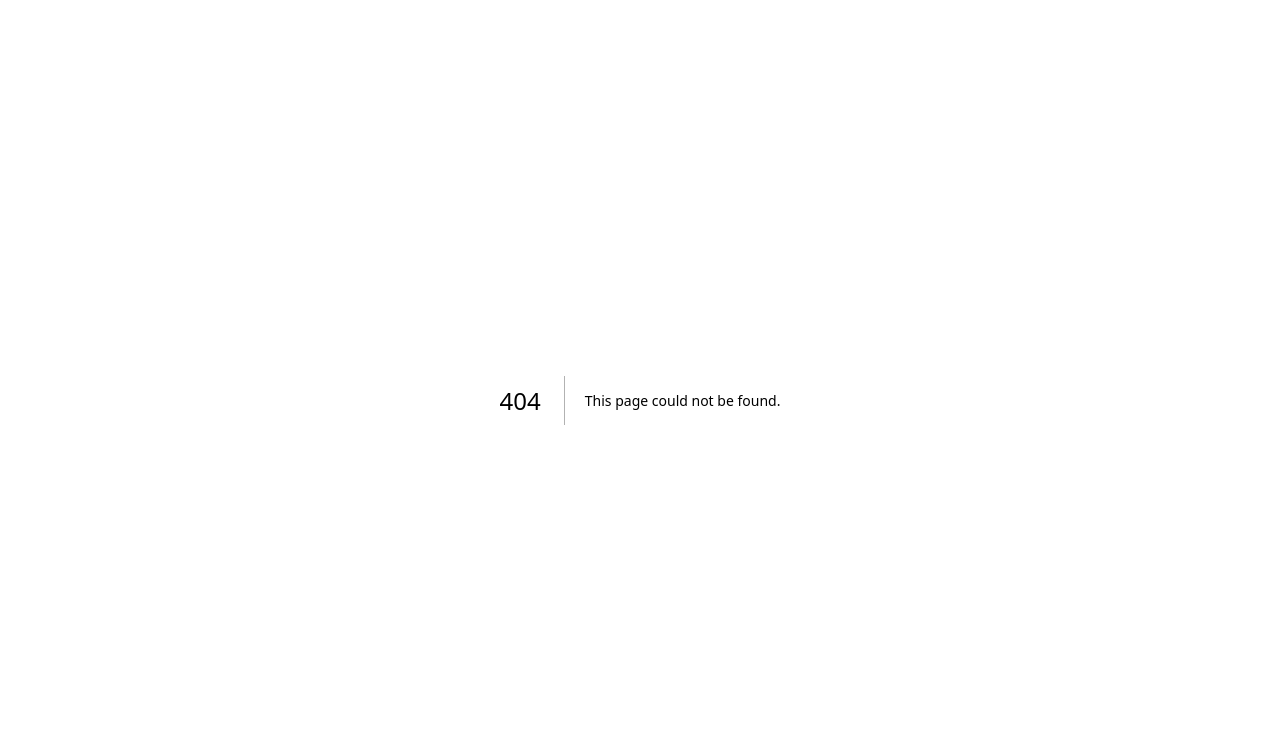
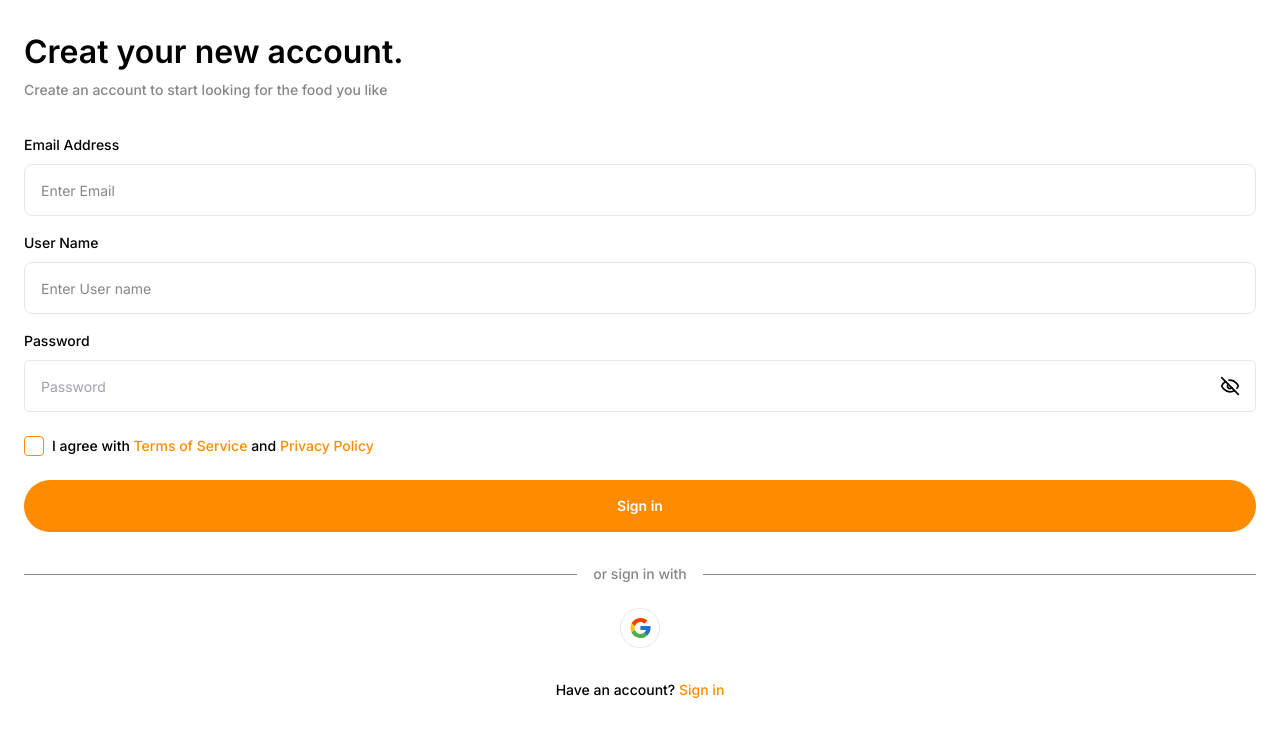
Before and after one commit to isxwor/gmt, a Next.js app: page /signup in a window 1280 px wide. Before the commit this address had no page. Shown: the top 736 px of the page. Built offline with nearby package versions, Linux system fonts and the light colour scheme.

Commit message:
add signup page

```diff
--- /dev/null
+++ b/app/(auth)/signup/page.tsx
@@ -0,0 +1,169 @@
+'use client';
+
+import { GoogleIcon } from '#/components/icons/google';
+import { Button } from '#/components/ui/button';
+import { Checkbox } from '#/components/ui/checkbox';
+import {
+  Form,
+  FormControl,
+  FormField,
+  FormItem,
+  FormLabel,
+  FormMessage,
+} from '#/components/ui/form';
+import { Input } from '#/components/ui/input';
+import { PasswordInput } from '#/components/ui/password-input';
+import { zodResolver } from '@hookform/resolvers/zod';
+import Link from 'next/link';
+import { useForm } from 'react-hook-form';
+
+import * as z from 'zod';
+
+const signupSchema = z.object({
+  email: z.string().email().min(1, 'Email is required'),
+  username: z.string().min(1, 'Username is required'),
+  password: z.string().min(1, 'Password is required'),
+  tosAgreement: z.boolean().refine((value) => value === true, {
+    message: 'You must agree to the terms of service',
+  }),
+});
+
+type SignupSchema = z.infer<typeof signupSchema>;
+
+const SignupPage = () => {
+  const form = useForm<SignupSchema>({
+    resolver: zodResolver(signupSchema),
+  });
+
+  const onSubmit = (values: SignupSchema) => {
+    console.log(values);
+  };
+
+  return (
+    <div className='container py-8'>
+      <div className='text-[32px] leading-10 font-semibold'>
+        Creat your new account.
+      </div>
+      <div className='text-sm text-muted font-medium mt-2'>
+        Create an account to start looking for the food you like
+      </div>
+
+      <Form {...form}>
+        <form
+          className='mt-8 space-y-6'
+          onSubmit={form.handleSubmit(onSubmit)}
+        >
+          <div className='space-y-[14px]'>
+            <FormField
+              control={form.control}
+              name='email'
+              render={({ field }) => (
+                <FormItem>
+                  <FormLabel>Email Address</FormLabel>
+                  <FormControl>
+                    <Input
+                      type='email'
+                      placeholder='Enter Email'
+                      {...field}
+                    />
+                  </FormControl>
+                  <FormMessage />
+                </FormItem>
+              )}
+            />
+            <FormField
+              control={form.control}
+              name='username'
+              render={({ field }) => (
+                <FormItem>
+                  <FormLabel>User Name</FormLabel>
+                  <FormControl>
+                    <Input
+                      type='text'
+                      placeholder='Enter User name'
+                      {...field}
+                    />
+                  </FormControl>
+                  <FormMessage />
+                </FormItem>
+              )}
+            />
+            <FormField
+              control={form.control}
+              name='password'
+              render={({ field }) => (
+                <FormItem>
+                  <FormLabel>Password</FormLabel>
+                  <FormControl>
+                    <PasswordInput
+                      placeholder='Password'
+                      {...field}
+                    />
+                  </FormControl>
+                  <FormMessage />
+                </FormItem>
+              )}
+            />
+          </div>
+          <FormField
+            control={form.control}
+            name='tosAgreement'
+            render={({ field }) => (
+              <FormItem>
+                <FormControl>
+                  <div className='flex gap-2 items-start'>
+                    <Checkbox
+                      checked={field.value}
+                      onChange={field.onChange}
+                    />
+                    <FormLabel className='-mt-1 sm:mt-0'>
+                      I agree with{' '}
+                      <Link
+                        href='#'
+                        className='text-primary'
+                      >
+                        Terms of Service
+                      </Link>{' '}
+                      and{' '}
+                      <Link
+                        href='#'
+                        className='text-primary'
+                      >
+                        Privacy Policy
+                      </Link>
+                    </FormLabel>
+                  </div>
+                </FormControl>
+              </FormItem>
+            )}
+          />
+
+          <Button className='w-full rounded-full'>Sign in</Button>
+        </form>
+      </Form>
+      <p className='text-sm mt-8 font-medium text-muted whitespace-nowrap flex gap-4 items-center before:h-[0.5px] before:bg-muted before:w-full after:h-[0.5px] after:bg-muted after:w-full'>
+        or sign in with
+      </p>
+      <div className='text-center'>
+        <Button
+          size='icon'
+          variant='outline'
+          className='mt-6 rounded-full'
+        >
+          <GoogleIcon />
+        </Button>
+      </div>
+      <p className='text-sm font-medium text-center mt-8'>
+        Have an account?{' '}
+        <Link
+          href='/login'
+          className='text-primary'
+        >
+          Sign in
+        </Link>
+      </p>
+    </div>
+  );
+};
+
+export default SignupPage;
--- /dev/null
+++ b/components/icons/check.tsx
@@ -0,0 +1,18 @@
+import { IconProps } from './type';
+
+export const CheckIcon = ({ fill = 'none', ...rest }: IconProps) => (
+  <svg
+    xmlns='http://www.w3.org/2000/svg'
+    width='24'
+    height='24'
+    viewBox='0 0 24 24'
+    fill={fill}
+    stroke='currentColor'
+    strokeWidth='2'
+    strokeLinecap='round'
+    strokeLinejoin='round'
+    {...rest}
+  >
+    <path d='M20 6 9 17l-5-5' />
+  </svg>
+);
--- /dev/null
+++ b/components/ui/checkbox.tsx
@@ -0,0 +1,30 @@
+'use client';
+
+import * as React from 'react';
+import * as CheckboxPrimitive from '@radix-ui/react-checkbox';
+import { CheckIcon } from '#/components/icons/check';
+
+import { cn } from '#/lib/utils';
+
+const Checkbox = React.forwardRef<
+  React.ElementRef<typeof CheckboxPrimitive.Root>,
+  React.ComponentPropsWithoutRef<typeof CheckboxPrimitive.Root>
+>(({ className, ...props }, ref) => (
+  <CheckboxPrimitive.Root
+    ref={ref}
+    className={cn(
+      'peer h-5 w-5 shrink-0 rounded-[4px] border border-primary ring-offset-background focus-visible:outline-none focus-visible:ring-2 focus-visible:ring-ring focus-visible:ring-offset-2 disabled:cursor-not-allowed disabled:opacity-50 data-[state=checked]:bg-primary data-[state=checked]:text-primary-foreground',
+      className
+    )}
+    {...props}
+  >
+    <CheckboxPrimitive.Indicator
+      className={cn('flex items-center justify-center text-current')}
+    >
+      <CheckIcon className='h-5 w-5 text-white' />
+    </CheckboxPrimitive.Indicator>
+  </CheckboxPrimitive.Root>
+));
+Checkbox.displayName = CheckboxPrimitive.Root.displayName;
+
+export { Checkbox };
--- a/package.json
+++ b/package.json
@@ -10,6 +10,7 @@
   },
   "dependencies": {
     "@hookform/resolvers": "^3.9.0",
+    "@radix-ui/react-checkbox": "^1.1.1",
     "@radix-ui/react-label": "^2.1.0",
     "@radix-ui/react-slot": "^1.1.0",
     "class-variance-authority": "^0.7.0",
```
Also changed, not shown: 1 other file (tests, documents, lock files or other folders).
